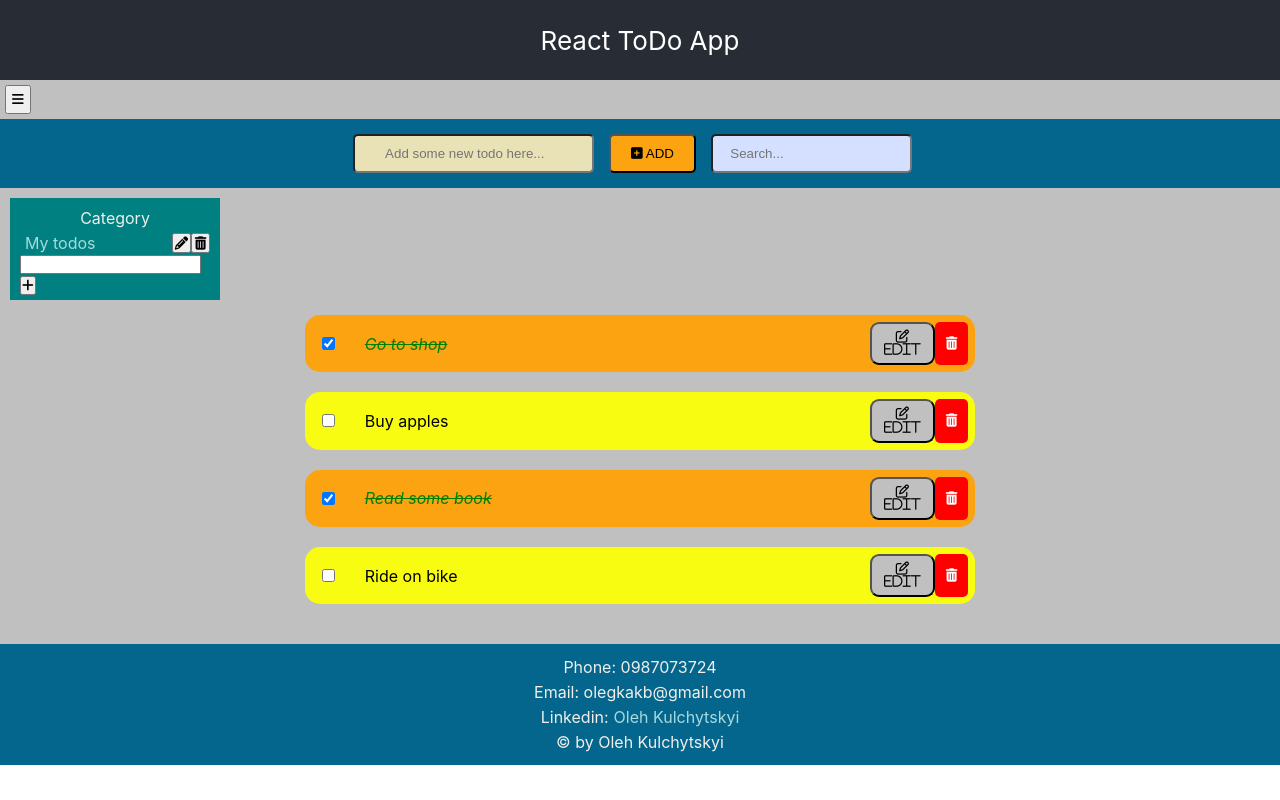
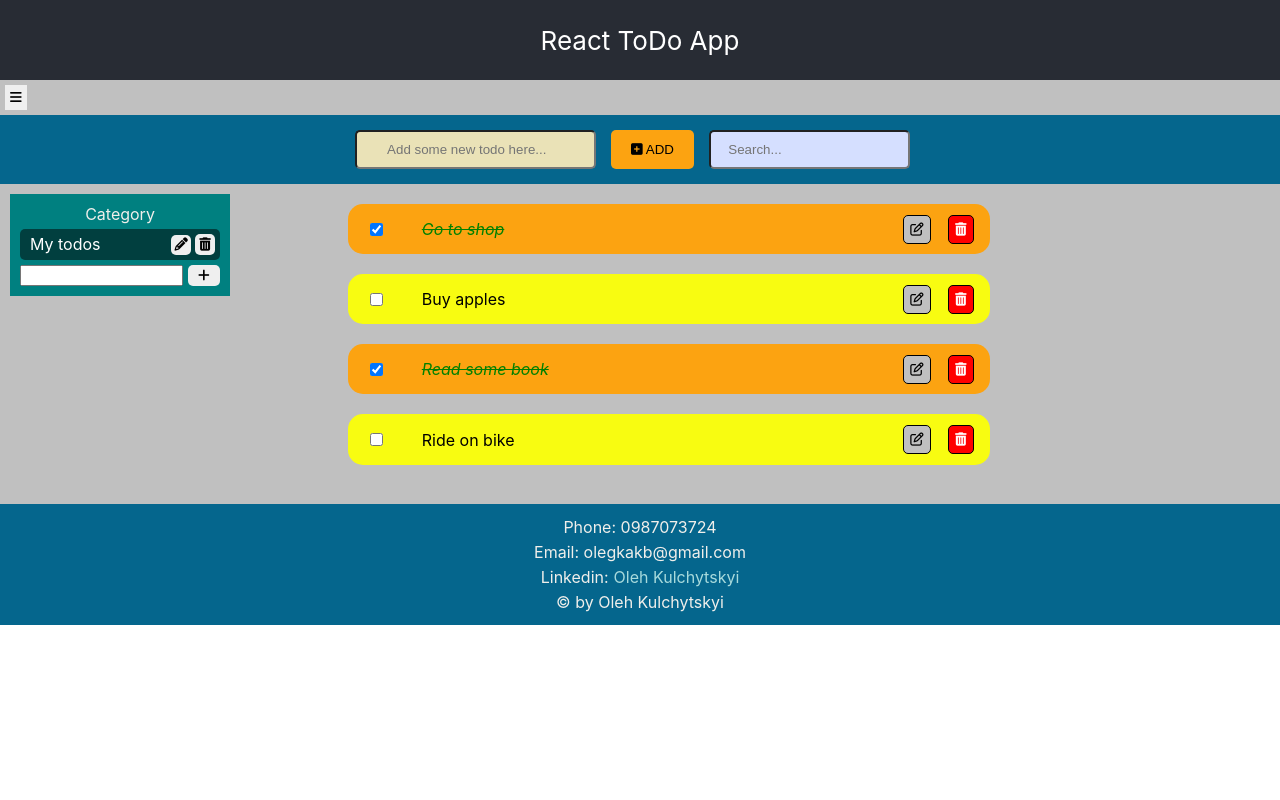
Before and after one commit to KulchytskyiOleh/React-ToDo-App, a React (Create React App) app: page / in a window 1280 px wide. Built offline with nearby package versions, Linux system fonts and the light colour scheme.

Commit message:
add category to todoItem edit styles

```diff
--- a/src/components/Categories/Categories.css
+++ b/src/components/Categories/Categories.css
@@ -1,19 +1,95 @@
-.categories {
-  width: 230px;
+.categoryButton {
+  padding: 3px;
+  min-width: 20px;
+  min-height: 20px;
+  border-radius: 5px;
+  justify-self: center;
+  align-self: center;
 }
-.categoryItemWrapper {
-  margin: 10px;
-  padding: 5px 10px;
-  background-color: #008080;
-}
-.categoryItem {
-  display: grid;
-  grid-template-columns: 80% 10% 10%;
-}
-
 .showSaveButton {
   display: block;
 }
 .hideSaveButton {
   display: none;
 }
+.Categories {
+  max-width: 200px;
+  grid-area: categoryList;
+  justify-self: start;
+  align-self: start;
+  margin: 10px;
+  padding: 5px 10px;
+  background-color: #008080;
+  display: grid;
+  grid-template-columns: repeat(3, 1fr);
+  grid-template-rows: repeat(3, 1fr);
+  gap: 20px;
+}
+
+.categoryWrapper {
+  grid-area: 1 / 1 / 4 / 5;
+}
+
+.categoryTitle {
+  display: grid;
+  grid-template-columns: auto;
+}
+
+.categoryListWrapper {
+  display: grid;
+  grid-template-columns: 1fr;
+  gap: 5px;
+  grid-area: 2 / 1 / 3 / 5;
+  grid-auto-rows: auto;
+  margin-bottom: 5px;
+}
+.currentCategory {
+  background-color: #013f3f;
+  padding: 5px;
+  border-radius: 5px;
+}
+.currentCategory > a {
+  color: #ffffff;
+}
+.categoryItem {
+  display: grid;
+  grid-template-columns: 5fr repeat(2, 0.5fr);
+  grid-template-areas: "categoryItemText categoryItemEdit categoryItemDelete";
+  gap: 2%;
+}
+.categoryItem > a {
+  word-break: break-word;
+}
+.categoryItemInput {
+  min-width: 50px;
+}
+
+.categoryItemEdit {
+  display: grid;
+  grid-area: categoryItemEdit;
+}
+
+.categoryItemDelete {
+  grid-area: categoryItemDelete;
+}
+
+.categoryItemAddWrapper {
+  display: grid;
+  grid-template-columns: 5fr 1fr;
+  grid-template-rows: 1fr;
+  gap: 0px 5px;
+  grid-template-areas: "categoryItemAddInput categoryItemAddButton";
+  max-width: auto;
+  margin-bottom: 5px;
+}
+
+.categoryItemAddInput {
+  grid-area: categoryItemAddInput;
+  min-width: 50px;
+  /* box-sizing: border-box; */
+}
+
+.categoryItemAddButton {
+  grid-area: categoryItemAddButton;
+  justify-self: stretch;
+}
--- a/src/components/Categories/Categories.js
+++ b/src/components/Categories/Categories.js
@@ -1,7 +1,8 @@
-import React, { useRef, useState } from "react";
+import React, { useRef } from "react";
 import CategoryItem from "./CategoryItem";
 import "./Categories.css";
 function Categories({
+  todos,
   categories,
   addNewCategory,
   editCategoryItem,
@@ -9,40 +10,45 @@ function Categories({
   saveEditedCategoryItem,
   showCategorySaveButton,
   categoriesHandler,
+  currentCategory,
+  currentCategoryHandler,
   currentCategoryId,
 }) {
-  let addInputValueHandler = (e) => {};
   const categoryInput = useRef("");
-  const [addInput, setAddInput] = useState("");
+
   return (
-    <div className="categories">
-      <div className="categoryItemWrapper">
-        <p>Category</p>
+    <div className="Categories">
+      <div className="categoryWrapper">
+        <p className="categoryTitle">Category</p>
+        <ul className="categoryListWrapper">
           {categories.map((item) => (
             <CategoryItem
               item={item}
               key={item.id}
               id={item.id}
               label={item.label}
+              currentCategory={currentCategory}
               currentCategoryId={currentCategoryId}
+              currentCategoryHandler={currentCategoryHandler}
               editCategoryItem={editCategoryItem}
               deleteCategoryItem={deleteCategoryItem}
               saveEditedCategoryItem={saveEditedCategoryItem}
               showCategorySaveButton={showCategorySaveButton}
               categoriesHandler={categoriesHandler}
-            addInputValue={addInput}
+              todos={todos}
             />
           ))}
+        </ul>
+        <div className="categoryItemAddWrapper">
           <input
+            className="categoryItemAddInput"
             ref={categoryInput}
             type="text"
-          onChange={addInputValueHandler}
           />
           <button
+            className="categoryButton categoryItemAddButton"
             onClick={() => {
               addNewCategory(categories, categoryInput.current.value);
-            setAddInput(categoryInput.current.value);
-            console.log(addInput)
               categoryInput.current.value = "";
             }}
           >
@@ -50,6 +56,7 @@ function Categories({
           </button>
         </div>
       </div>
+    </div>
   );
 }
 
--- a/src/components/Categories/CategoryItem.js
+++ b/src/components/Categories/CategoryItem.js
@@ -9,30 +9,43 @@ function CategoryItem({
   categoriesHandler,
   showCategorySaveButton,
   currentCategoryId,
-  addInputValue,
+  currentCategoryHandler,
+  currentCategory,
+  todos,
 }) {
   const editInput = useRef(null);
   const [isEditing, setIsEditing] = useState(false);
   const [editLabel, setEditLabel] = useState(label);
   let inputValueHandler = (e) => setEditLabel(e.target.value);
-  // console.log(addInputValue);
-  // if (addInputValue === editLabel) console.log("same");
+
   useEffect(() => {
     if (isEditing) editInput.current.focus();
   }, [isEditing]);
   return (
-    <>
-      <ul className="categoryListWrapper">
-        <li className="categoryItem">
+    <li
+      className={
+        currentCategory === item.label
+          ? "currentCategory categoryItem"
+          : "categoryItem"
+      }
+    >
       {isEditing ? (
         <input
+          className="categoryItemInput"
           type="text"
           ref={editInput}
           value={editLabel}
           onChange={inputValueHandler}
         />
       ) : (
-            <a href="#/" id={`CategoryItem_${item.id}`}>
+        <a
+          className="categoryItemText"
+          href="#/"
+          id={`CategoryItem_${item.id}`}
+          onClick={() => {
+            currentCategoryHandler(editLabel);
+          }}
+        >
           {editLabel}
         </a>
       )}
@@ -40,7 +53,7 @@ function CategoryItem({
         <button
           className={
             showCategorySaveButton && currentCategoryId === item.id
-                  ? "showSaveButton" && "saveEditedCategoryItem"
+              ? "showSaveButton" && "categoryButton saveEditedCategoryItem"
               : "hideSaveButton"
           }
         >
@@ -58,7 +71,7 @@ function CategoryItem({
           className={
             showCategorySaveButton && currentCategoryId === item.id
               ? "hideSaveButton"
-                  : "showSaveButton" && "categoryItemEdit"
+              : "showSaveButton" && "categoryButton categoryItemEdit"
           }
         >
           <i
@@ -71,15 +84,15 @@ function CategoryItem({
           />
         </button>
       )}
-          <button className="categoryItemDelete">
+      <button className="categoryButton categoryItemDelete">
         <i
           className="fas fa-trash-alt"
-              onClick={() => deleteCategoryItem(item.id)}
+          onClick={() => {
+            deleteCategoryItem(item.id);
+          }}
         />
       </button>
     </li>
-      </ul>
-    </>
   );
 }
 
--- a/src/components/Content/Content.css
+++ b/src/components/Content/Content.css
@@ -5,6 +5,7 @@
   padding: 0;
 }
 button {
+  border: none;
   cursor: pointer;
 }
 .content {
@@ -13,60 +14,100 @@ button {
   padding-bottom: 1.5%;
   position: relative;
 }
-.Practice {
+/* .Practice {
   position: absolute;
   background-color: #a70e0e;
   padding: 5px;
   height: auto;
   z-index: 1;
+} */
+/* .todo-items {
+  margin-bottom: 30px;
+} */
+.main_Practice {
+  max-width: 1920px;
+  margin: auto;
+  display: grid;
+  gap: 1%;
+  grid-template-columns: 25% 70% 5%;
+  grid-auto-columns: auto;
+  grid-auto-rows: auto;
+  grid-template-areas: "categoryList todoList .";
 }
-.todo-items {
-  margin-bottom: 10px;
-}
-.main_Practice {
-  width: 700px;
-  margin: auto;
+.TodoItemsList {
+  grid-area: todoList;
+  max-width: 75%;
+  grid-auto-rows: auto;
 }
 .todo-item {
   background-color: #f8fc11;
-  margin: 15px;
-  padding: 1%;
-  /* width: 50%; */
+  margin: 20px 15px;
+  padding: 1.5%;
   border-radius: 15px;
   display: grid;
-  grid-template-columns: 5% 80% 10% 5%;
+  grid-template-columns: 0.5fr 6.5fr repeat(2, 0.5fr);
   align-items: center;
-  margin-bottom: 20px;
+  gap: 1%;
+  /* grid-auto-columns: auto;
+  grid-auto-rows: auto; */
+}
+.todo-item:nth-child(odd) {
+  background-color: #fca311;
 }
 .checkBoxItem {
   justify-self: center;
 }
-
-.todo-item:nth-child(odd) {
-  background-color: #fca311;
+.todoItemInput {
+  min-width: 50px;
 }
 .todo-item > p {
   color: #000000;
   justify-self: start;
+  word-break: break-word;
   padding-left: 15px;
+  /* word-break: break-all; */
 }
 .textEdit {
-  justify-self: start;
-
   padding: 6px;
-  /* margin-right: 10px; */
-  border-radius: 9px;
+  border-radius: 5px;
   background-color: #c0c0c0;
+  border: 1px solid #000000;
+  justify-self: center;
+  /* align-self: center; */
+  /* justify-self: stretch; */
+  /* align-self: stretch; */
+}
+.textEdit:hover {
+  background-color: #5e5e5e;
+  color: #ffffff;
+  /* border: 1px solid #000000; */
+}
+.saveEditedText {
+  /* justify-self: stretch; */
+  background-color: #30ac30;
+  justify-self: center;
+  padding: 6px;
+  border: 1px solid #000000;
+  border-radius: 5px;
+}
+.showButton {
+  display: block;
+}
+.hideButton {
+  display: none;
 }
 
 .todoItemDelete {
   color: #ffffff;
   background-color: #ff0000;
-  /* padding: 2px 4px; */
-  border: none;
+  border: 1px solid #000000;
+  padding: 6px;
   border-radius: 5px;
-  align-self: stretch;
-  justify-self: stretch;
+  justify-self: center;
+}
+.todoItemDelete:hover {
+  background-color: #ffffff;
+  color: #000000;
 }
 
 .practice_Top {
@@ -91,15 +132,6 @@ button {
   border-radius: 5px;
 }
 
-.showButton {
-  display: block;
-}
-.hideButton {
-  display: none;
-}
-.saveEditedText {
-  background-color: #30ac30;
-}
 .countTodosButton {
   background-color: #ff0000;
   color: #05668d;
--- a/src/components/Data/todosData.js
+++ b/src/components/Data/todosData.js
@@ -1,13 +1,37 @@
 const todosData = [
-  { id: 1, text: "Go to shop", completed: true /* date: new Date() */ },
-  { id: 2, text: "Buy apples", completed: false /* date: new Date() */ },
-  { id: 3, text: "Read some book", completed: true /* date: new Date() */ },
-  { id: 4, text: "Ride on bike", completed: false /* date: new Date() */ },
+  {
+    id: 1,
+    text: "Go to shop",
+    completed: true,
+    /* date: new Date() */ category: "My todos",
+  },
+  {
+    id: 2,
+    text: "Buy apples",
+    completed: false,
+    /* date: new Date() */ category: "My todos",
+  },
+  {
+    id: 3,
+    text: "Read some book",
+    completed: true,
+    /* date: new Date() */ category: "My todos",
+  },
+  {
+    id: 4,
+    text: "Ride on bike",
+    completed: false,
+    /* date: new Date() */ category: "My todos",
+  },
 ];
 export default todosData;
 
-export const Categories = [{ id: 1, label: "My todos" }];
-
+export const Categories = [
+  { id: 1, label: "My todos" },
+  // { id: 2, label: "your todos" },
+  // { id: 3, label: "some todos" },
+];
+// console.log(Categories[Categories.length - 1].label)
 export const contacts = [
   {
     tel: {
--- a/src/components/Practice/Practice.js
+++ b/src/components/Practice/Practice.js
@@ -11,25 +11,27 @@ export default class Practice extends React.Component {
     this.newTodoItem = React.createRef();
     // this.editTodoItem = React.createRef();
     // this.searchTodoItem = React.createRef();
+    // value: "",
+    // completed: "",
+    // uncompleted: "",
 
     this.state = {
       text: "",
       search: "",
-      // value: "",
       status: "all",
-      showButton: false,
       currentItemId: 0,
       currentCategoryId: 0,
+      showButton: false,
       showSideBar: false,
       showModal: false,
       showCategorySaveButton: false,
       todos: todosData,
-      // completed: "",
-      // uncompleted: "",
+      categories: Categories,
       itemsPerPage: 4,
-      // newCategory: "",
       currentPage: 1,
-      categories: Categories,
+      // newCategoryLabel: "",
+      currentCategory: "My todos",
+      // currentCategory: "",
     };
   }
 
@@ -50,6 +52,7 @@ export default class Practice extends React.Component {
       label: labelText,
     };
     this.setState({ categories: [...categories, newCategory] });
+    this.setState(() => ({ currentCategory: newCategory.label }));
   };
 
   saveEditedCategoryItem = (id, editedText) => {
@@ -60,15 +63,26 @@ export default class Practice extends React.Component {
         }
         return item;
       }),
+      todos: prevState.todos.map((todo) => {
+        if (prevState.currentCategory === todo.category) {
+          todo.category = editedText;
+        }
+        return todo;
+      }),
       currentCategoryId: id,
+      currentCategory: editedText,
     }));
   };
 
   editCategoryItem = (id, editedText) => {
     this.setState({ currentCategoryId: id });
-    this.state.categories.filter((item) =>
-      item.id === id ? (editedText = item.label) : null
-    );
+    this.state.categories.filter((item) => {
+      if (item.id === id) {
+        editedText = item.label;
+        console.log(editedText, "edited category");
+      }
+      return item;
+    });
   };
 
   deleteCategoryItem = (id) => {
@@ -76,16 +90,24 @@ export default class Practice extends React.Component {
       categories: prevState.categories.filter((item) =>
         item.id !== id ? item : null
       ),
+      todos: prevState.todos.filter((todo) =>
+        todo.category !== this.state.currentCategory ? todo : null
+      ),
+    }));
+    this.setState((prevState) => ({
+      currentCategory:
+        prevState.categories[prevState.categories.length - 1].label,
     }));
   };
 
   addNewTodo = () => {
-    const { todos } = this.state;
+    const { todos, currentCategory } = this.state;
     let newTodo = {
       id: Date.now(),
       text: this.newTodoItem.current.value,
       completed: false,
       // date: new Date(),
+      category: currentCategory,
     };
     this.setState({ todos: [...todos, newTodo] });
     this.newTodoItem.current.value = "";
@@ -113,25 +135,24 @@ export default class Practice extends React.Component {
     return true;
   };
 
-  saveEditedText = (id) => {
+  saveEditedText = (id, editedTodoText) => {
     this.setState((prevState) => ({
       todos: prevState.todos.map((todo) => {
         if (todo.id === id) {
-          todo.text = this.newTodoItem.current.value;
-          this.newTodoItem.current.value = "";
+          todo.text = editedTodoText;
+          editedTodoText = "";
         }
         return todo;
       }),
-      currentItemId: id,
+      // currentItemId: id,
     }));
   };
 
-  textEdit = (id) => {
+  textEdit = (id, editedTodoText) => {
     this.setState({ currentItemId: id });
     this.state.todos.filter((item) =>
-      item.id === id ? (this.newTodoItem.current.value = item.text) : null
+      item.id === id ? (editedTodoText = item.text) : null
     );
-    this.newTodoItem.current.focus();
   };
 
   deleteItem = (id) => {
@@ -148,10 +169,13 @@ export default class Practice extends React.Component {
 
   currentPageHandler = (currentPage) => this.setState({ currentPage });
 
+  currentCategoryHandler = (currentCategory) =>
+    this.setState({ currentCategory });
+
   categoriesHandler = (showCategorySaveButton) =>
     this.setState({ showCategorySaveButton });
 
-  componentDidUpdate() {}
+  // componentDidUpdate() {}
 
   render() {
     return (
@@ -172,19 +196,6 @@ export default class Practice extends React.Component {
               required
             />
             <>
-              {this.state.showButton ? (
-                <button
-                  className={`${"button"} ${"saveEditedText"} ${
-                    this.state.showButton ? "showButton" : "hideButton"
-                  }`}
-                  onClick={() => {
-                    this.saveEditedText(this.state.currentItemId);
-                    this.toggleButton();
-                  }}
-                >
-                  <i className="far fa-save"> SAVE </i>
-                </button>
-              ) : (
               <button
                 className={`${"button"} ${"add-button"} ${
                   this.showButton && this.state.currentItemId === this.item.id
@@ -196,15 +207,20 @@ export default class Practice extends React.Component {
               >
                 <i className="fas fa-plus-square"></i> ADD
               </button>
-              )}
             </>
           </>
           <>
             {/* <Status statusSwitchHandler={this.statusSwitchHandler} /> */}
+
             <Search onSearch={this.handleSearch} />
           </>
         </div>
+        <div className="main_Practice">
           <Categories
+            todos={this.state.todos}
+            currentCategory={this.state.currentCategory}
+            newTodoItem={this.newTodoItem}
+            currentCategoryHandler={this.currentCategoryHandler}
             currentCategoryId={this.state.currentCategoryId}
             showCategorySaveButton={this.state.showCategorySaveButton}
             categories={this.state.categories}
@@ -214,13 +230,15 @@ export default class Practice extends React.Component {
             saveEditedCategoryItem={this.saveEditedCategoryItem}
             deleteCategoryItem={this.deleteCategoryItem}
           />
-        <div className="main_Practice">
+
           <TodoItemsList
             handleChange={this.handleChange}
             deleteItem={this.deleteItem}
             textEdit={this.textEdit}
+            saveEditedText={this.saveEditedText}
             showButton={this.state.showButton}
-            // currentItemId={this.state.currentItemId}
+            currentCategory={this.state.currentCategory}
+            currentItemId={this.state.currentItemId}
             toggleButton={this.toggleButton}
             todos={this.state.todos}
             search={this.state.search}
--- a/src/components/Practice/TodoItem.js
+++ b/src/components/Practice/TodoItem.js
@@ -1,5 +1,5 @@
 import React from "react";
-import { useState } from "react";
+import { useState, useRef, useEffect } from "react";
 
 export default function TodoItem({
   showButton,
@@ -8,8 +8,19 @@ export default function TodoItem({
   toggleButton,
   deleteItem,
   textEdit,
+  saveEditedText,
+  currentItemId,
+  currentCategory,
 }) {
-  const [state, setState] = useState(showButton);
+  const inputTodoEditedText = useRef(null);
+  const [isEditing, setIsEditing] = useState(false);
+  const [editedText, setEditedText] = useState(item.text);
+  let inputEditedTodoValueHandler = (e) => setEditedText(e.target.value);
+  // const [state, setState] = useState(showButton);
+
+  useEffect(() => {
+    if (isEditing) inputTodoEditedText.current.focus();
+  }, [isEditing]);
 
   return (
     <div className="todo-item">
@@ -19,18 +30,51 @@ export default function TodoItem({
         checked={item.completed}
         onChange={() => handleChange(item.id)}
       />
+      {isEditing ? (
+        <input
+          className="todoItemInput"
+          type="text"
+          ref={inputTodoEditedText}
+          onChange={inputEditedTodoValueHandler}
+          value={editedText}
+        />
+      ) : (
         <p className={`${item.completed ? "Completed" : "todoText"} `}>
-        {item.text}
+          {editedText}
         </p>
+      )}
+      {showButton ? (
         <button
-        className="textEdit"
+          className={`${"saveEditedText"} ${
+            showButton && currentItemId === item.id
+              ? "showButton"
+              : "hideButton"
+          }`}
           onClick={() => {
-          setState(() => toggleButton(!state));
-          textEdit(item.id);
+            saveEditedText(item.id, editedText);
+            toggleButton(!showButton);
+            setIsEditing(!isEditing);
           }}
         >
-        <i className="far fa-edit"> Edit</i>
+          <i className="far fa-save" />
         </button>
+      ) : (
+        <button
+          className={`${"textEdit"} ${
+            showButton && currentItemId === item.id
+              ? "hideButton"
+              : "showButton"
+          }`}
+          onClick={() => {
+            textEdit(item.id, editedText);
+            toggleButton(!showButton);
+            setIsEditing(!isEditing);
+          }}
+        >
+          <i className="far fa-edit" />
+        </button>
+      )}
+
       <button className="todoItemDelete" onClick={() => deleteItem(item.id)}>
         <i className="fas fa-trash-alt"></i>
       </button>
--- a/src/components/Practice/TodoItemsList.js
+++ b/src/components/Practice/TodoItemsList.js
@@ -6,17 +6,20 @@ export default function TodoItemsList({
   showButton,
   handleChange,
   toggleButton,
+  textEdit,
+  saveEditedText,
   deleteItem,
-  textEdit,
   search,
   status,
+  itemsPerPage,
   currentPage,
-  itemsPerPage,
+  currentItemId,
+  currentCategory,
 }) {
-  return todos
-    .filter((item) =>
-      item.text.toLowerCase().includes(search.trim().toLowerCase())
-    )
+  return (
+    <div className="TodoItemsList">
+      {todos
+        .filter((item) => (currentCategory === item.category ? item : null))
         .filter((item) => {
           if (status === "all") return true;
           else if (status === "completed" && item.completed === true) {
@@ -26,20 +29,29 @@ export default function TodoItemsList({
           }
           return false;
         })
-    .filter((item, index) => {
-      if (currentPage && Math.ceil(++index / itemsPerPage) === currentPage)
-        return item;
-    })
+        .filter((item) =>
+          item.text.toLowerCase().includes(search.trim().toLowerCase())
+        )
+        .filter((item, index) =>
+          currentPage &&
+          Math.ceil(++index / itemsPerPage) === currentPage
+            ? item
+            : null
+        )
         .map((item) => (
           <TodoItem
             key={item.id}
             item={item}
+            currentItemId={currentItemId}
             handleChange={handleChange}
             deleteItem={deleteItem}
             textEdit={textEdit}
+            saveEditedText={saveEditedText}
             showButton={showButton}
-        // currentItemId={currentItemId}
+            currentCategory={currentCategory}
             toggleButton={toggleButton}
           />
-    ));
+        ))}
+    </div>
+  );
 }
```
Lines whose indentation alone changed are shown as unchanged.
